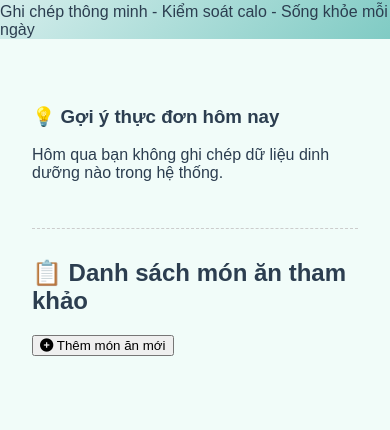
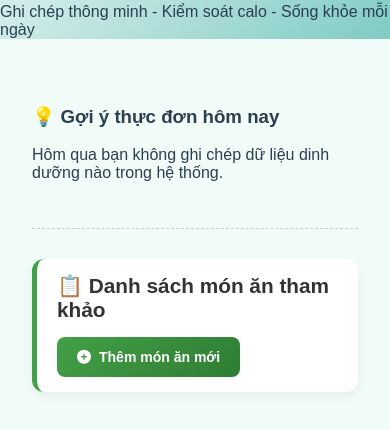
Before and after one commit to hanhnghieu/LTW, a website: page index.html in a window 390 px wide. Shown: the part 222-652 px from the top of the page. Drawn offline with Linux system fonts and the light colour scheme; files that its build step writes are made by us from their sources; no server answers; files whose address does not match are found by name.

Commit message:
Update styles.css

```diff
--- a/styles.css
+++ b/styles.css
@@ -273,6 +273,87 @@ body { background-color: var(--mint-light); color: var(--text-color); margin: 0;
     border-radius: 20px;
     transition: 0.3s;
 }
+/* ==========================================
+   BỔ SUNG CSS CHO CÁC TÍNH NĂNG MỚI
+   ========================================== */
+
+/* 1. Thiết kế vệt nhấn và bo góc cho thanh quản lý món ăn */
+.control-panel {
+    display: flex;
+    justify-content: space-between;
+    align-items: center;
+    background-color: #ffffff;
+    padding: 15px 20px;
+    border-radius: 12px;
+    margin-bottom: 25px;
+    box-shadow: 0 4px 12px rgba(0, 0, 0, 0.05);
+    border-left: 5px solid #43a047; /* Vạch màu xanh lá bên trái tạo điểm nhấn */
+}
+
+.control-panel h2 {
+    margin: 0;
+    font-size: 1.3rem;
+    color: #333;
+}
+
+/* 2. Thiết kế nút Thêm Món Mới xịn sò */
+.btn-add-new {
+    background: linear-gradient(135deg, #43a047 0%, #2e7d32 100%);
+    color: white;
+    border: none;
+    padding: 12px 20px;
+    font-size: 14px;
+    font-family: 'Quicksand', sans-serif;
+    font-weight: 600;
+    border-radius: 8px;
+    cursor: pointer;
+    display: flex;
+    align-items: center;
+    gap: 8px;
+    transition: all 0.3s ease;
+}
+
+.btn-add-new:hover {
+    box-shadow: 0 4px 15px rgba(67, 160, 71, 0.4);
+    transform: translateY(-2px); /* Nhấc nhẹ nút lên khi di chuột */
+}
+
+.btn-add-new:active {
+    transform: translateY(0);
+}
+
+/* 3. Đổi màu icon con mắt khi rê chuột vào */
+.password-wrapper .toggle-password:hover {
+    color: #43a047 !important;
+}
+
+/* 4. Thiết kế nút Đăng Xuất màu đỏ cam trên thanh Menu */
+.nav-links .btn-logout {
+    background-color: #e53935;
+    color: white !important;
+    padding: 8px 15px;
+    border-radius: 20px;
+    font-weight: 600;
+    transition: all 0.2s ease;
+}
+
+.nav-links .btn-logout:hover {
+    background-color: #c62828;
+    box-shadow: 0 2px 8px rgba(229, 57, 53, 0.4);
+}
+
+/* 5. Giao diện responsive mượt mà trên điện thoại */
+@media (max-width: 600px) {
+    .control-panel {
+        flex-direction: column;
+        gap: 15px;
+        align-items: flex-start;
+    }
+    .btn-add-new {
+        width: 100%;
+        justify-content: center;
+    }
+}
 
 .nav-links li a.btn-login:hover {
     background-color: #e0f2f1;
```
